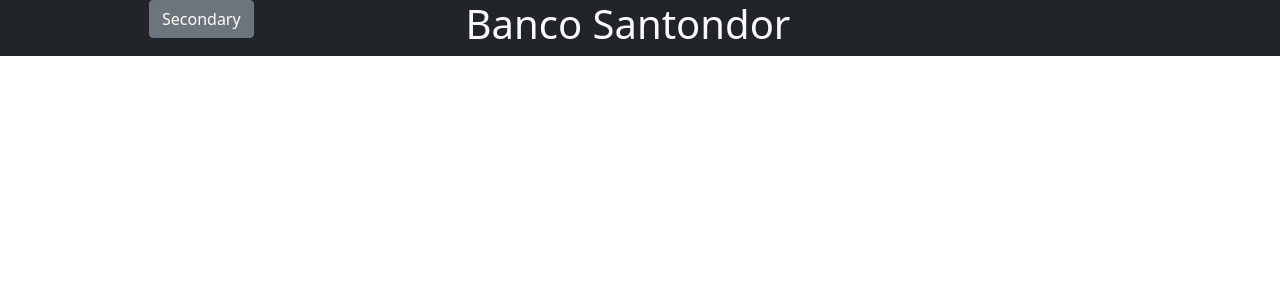
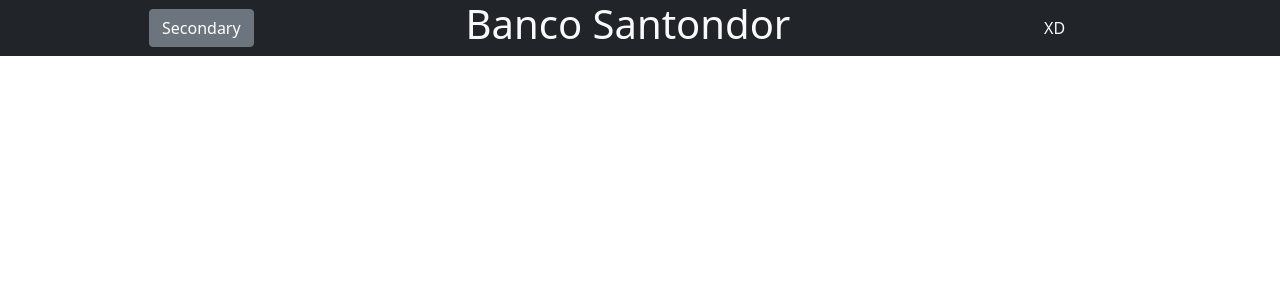
Before and after one commit to asblazquez/React, a React (Create React App) app in the folder BancoReact/: page / in a window 1280 px wide. Shown: the top 300 px of the page. Built offline with nearby package versions, Linux system fonts and the light colour scheme.

Commit message:
Inicio proyecto

```diff
--- a/BancoReact/public/index.html
+++ b/BancoReact/public/index.html
@@ -24,7 +24,7 @@
       work correctly both with client-side routing and a non-root public URL.
       Learn how to configure a non-root public URL by running `npm run build`.
     -->
-    <title>React App</title>
+    <title>Banco Santondor</title>
   </head>
   <body>
     <noscript>You need to enable JavaScript to run this app.</noscript>
--- a/BancoReact/src/components/Header.js
+++ b/BancoReact/src/components/Header.js
@@ -6,13 +6,14 @@
     render(){
         return(
             <div class = "row bg-dark fixed-top">
-                <div class = "row">
-                    <div class = "col-4 text-center">
+                <div class = "row text-light text-center">
+                <div class="col-4 align-self-center">
                     <button type="button" class="btn btn-secondary">Secondary</button>
-                    </div>
-                    <div class = "col-4 text-light text-center">
-                        <h1>Banco Santondor</h1>
-                    </div>
+                </div>
+                <div class="col-4 align-self-center">
+                    <h1>Banco Santondor</h1>
+                </div>
+                <div class="col-4 align-self-center">XD</div>
                 </div>
             </div>
         );
```
